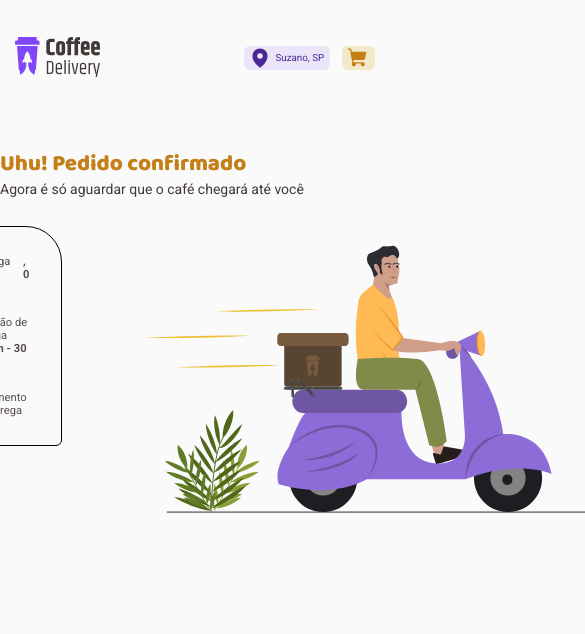
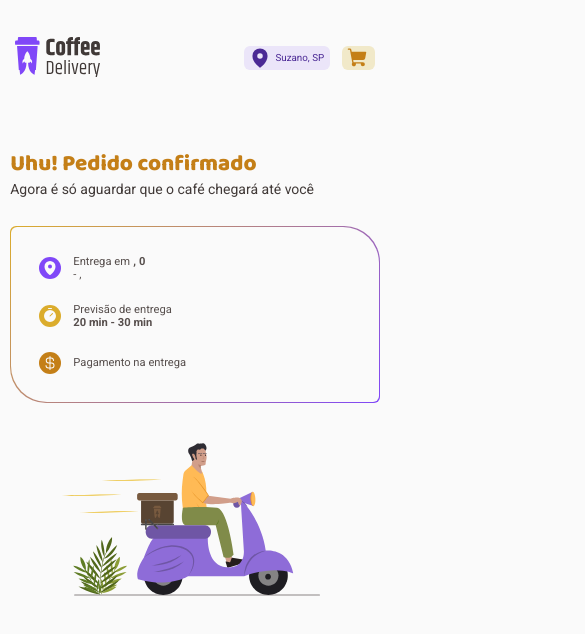
Before and after one commit to ViniciusOshima/Coffee-Delivery, a React (Vite) app: page /success in a window 390 px wide. Shown: the top 634 px of the page, 585 px wide, since content can reach past the window. Built offline with nearby package versions, Linux system fonts and the light colour scheme.

Commit message:
FEAT responsividade nas pages Checkout e Success. Coloração na borda do success. Projeto terminado

```diff
--- a/src/pages/Checkout/CardsCheckout/styles.ts
+++ b/src/pages/Checkout/CardsCheckout/styles.ts
@@ -6,6 +6,17 @@ export const CardContainer = styled.div`
 
   padding: 1.5rem 0;
   border-bottom: 1px solid ${(props) => props.theme['base-button']};
+
+  @media (max-width: 1010px) {
+    flex-direction: column;
+    align-items: flex-start;
+    gap: 10px;
+  }
+
+  @media (max-width: 900px) {
+    flex-direction: row;
+    align-items: flex-start;
+  }
 `
 
 export const InfoCardContainer = styled.div`
@@ -102,4 +113,12 @@ export const ValueCoffeeCardContainer = styled.h3`
   font-weight: 700;
   text-align: 130%;
   color: ${(props) => props.theme['base-text']};
+
+  @media (max-width: 1010px) {
+    margin: 0 5.5rem;
+  }
+
+  @media (max-width: 900px) {
+    margin: 0;
+  }
 `
--- a/src/pages/Checkout/CheckoutRequest/index.tsx
+++ b/src/pages/Checkout/CheckoutRequest/index.tsx
@@ -38,6 +38,7 @@ import {
   ValuesCoffeeContainer,
   ButtonPaymentContainerSelected,
   ErrorCartValidationContainer,
+  FormButtonPaymentContainer,
 } from './styles'
 import { CardCheckout } from '../CardsCheckout'
 import { useContext } from 'react'
@@ -90,7 +91,7 @@ export function Checkout() {
       <CompleteYourRequest>
         <TitlesCheckoutContainer>Complete seu pedido</TitlesCheckoutContainer>
 
-        <div>
+        <FormButtonPaymentContainer>
           <FormSection>
             <FormDescription>
               <MapPinLine size={22} />
@@ -276,7 +277,7 @@ export function Checkout() {
               )}
             </ButtonSectionContainer>
           </PaymentSectionContainer>
-        </div>
+        </FormButtonPaymentContainer>
       </CompleteYourRequest>
 
       <CoffeesSelected>
--- a/src/pages/Checkout/CheckoutRequest/styles.ts
+++ b/src/pages/Checkout/CheckoutRequest/styles.ts
@@ -9,6 +9,17 @@ export const CheckoutContainer = styled.form`
   display: flex;
   gap: 32px;
   justify-content: center;
+
+  @media (max-width: 1010px) {
+    max-width: 50rem;
+  }
+
+  @media (max-width: 900px) {
+    flex-direction: column;
+    align-items: flex-start;
+
+    max-width: 45rem;
+  }
 `
 
 export const TitlesCheckoutContainer = styled.h2`
@@ -21,10 +32,30 @@ export const TitlesCheckoutContainer = styled.h2`
 
 export const CompleteYourRequest = styled.div`
   width: 40rem;
+
+  @media (max-width: 610px) {
+    width: 100%;
+    max-width: 33rem;
+    margin: 0 auto;
+  }
+`
+
+export const FormButtonPaymentContainer = styled.div`
+  @media (max-width: 510px) {
+    display: flex;
+    flex-direction: column;
+    gap: 20px;
+  }
 `
 
 export const CoffeesSelected = styled.div`
   width: 28rem;
+
+  @media (max-width: 610px) {
+    width: 100%;
+    max-width: 33rem;
+    margin: 0 auto;
+  }
 `
 
 export const FormSection = styled.div`
@@ -34,6 +65,12 @@ export const FormSection = styled.div`
   padding: 2.5rem;
 
   background-color: ${(props) => props.theme['base-card']};
+
+  @media (max-width: 510px) {
+    width: 100%;
+    max-width: 33rem;
+    margin: 0 auto;
+  }
 `
 
 export const FormDescription = styled.div`
@@ -100,22 +137,42 @@ export const CEPInputContainer = styled.input`
 
 export const RuaInputInputContainer = styled.input`
   width: 35rem;
+
+  @media (max-width: 610px) {
+    width: 28.5rem;
+  }
 `
 
 export const NumeroInputContainer = styled.input`
   width: 12.5rem;
+
+  @media (max-width: 610px) {
+    width: 10rem;
+  }
 `
 
 export const ComplementoInputContainer = styled.input`
   width: 21.75rem;
+
+  @media (max-width: 610px) {
+    width: 17.4rem;
+  }
 `
 
 export const BairroInputContainer = styled.input`
   width: 12.5rem;
+
+  @media (max-width: 610px) {
+    width: 10rem;
+  }
 `
 
 export const CidadeInputContainer = styled.input`
   width: 17.25rem;
+
+  @media (max-width: 610px) {
+    width: 12.5rem;
+  }
 `
 
 export const UFInputContainer = styled.input`
@@ -139,6 +196,12 @@ export const PaymentSectionContainer = styled.div`
   display: flex;
   flex-direction: column;
   gap: 2rem;
+
+  @media (max-width: 510px) {
+    width: 100%;
+    max-width: 33rem;
+    margin: 0 auto;
+  }
 `
 
 export const PaymentDescriptionContainer = styled.div`
@@ -241,6 +304,14 @@ export const CoffeesSelectedContainer = styled.div`
   padding: 1rem 2.5rem 2.5rem;
 
   background-color: ${(props) => props.theme['base-card']};
+
+  @media (max-width: 1010px) {
+    width: 20rem;
+  }
+
+  @media (max-width: 900px) {
+    width: 28rem;
+  }
 `
 
 export const RequestInfoContainer = styled.div``
--- a/src/pages/Home/slogan/styles.ts
+++ b/src/pages/Home/slogan/styles.ts
@@ -209,9 +209,13 @@ export const ContainerCoffee = styled.div`
 export const ContainerWrapCoffee = styled.div`
   display: flex;
   flex-wrap: wrap;
-  justify-content: center;
+  justify-content: flex-start;
   gap: 2rem;
 
   width: 100%;
   max-width: 70rem;
+
+  @media (max-width: 980px) {
+    justify-content: center;
+  }
 `
--- a/src/pages/Success/index.tsx
+++ b/src/pages/Success/index.tsx
@@ -2,6 +2,7 @@ import { CurrencyDollar, MapPin, Timer } from 'phosphor-react'
 import imgSuccess from '../../assets/Illustration-Success.svg'
 import {
   AddressContainer,
+  BorderInfoContainer,
   CurrencyDollarContainer,
   ImgSuccessContainer,
   InfoContainer,
@@ -27,6 +28,7 @@ export function Success() {
         </IntroContainer>
 
         <InfoImgContainer>
+          <BorderInfoContainer>
             <InfoContainer>
               <SpecificInfoContainer>
                 <MapPinContainer>
@@ -70,14 +72,15 @@ export function Success() {
                     <strong>{paymentMethod.debitCard}</strong>
                   )}
 
-                {paymentMethod.money && <strong>{paymentMethod.money}</strong>}
+                  {paymentMethod.money && (
+                    <strong>{paymentMethod.money}</strong>
+                  )}
                 </div>
               </SpecificInfoContainer>
             </InfoContainer>
+          </BorderInfoContainer>
 
-          <ImgSuccessContainer>
-            <img src={imgSuccess} alt="" />
-          </ImgSuccessContainer>
+          <ImgSuccessContainer src={imgSuccess} alt="" />
         </InfoImgContainer>
       </SuccessContainer>
     </>
--- a/src/pages/Success/styles.ts
+++ b/src/pages/Success/styles.ts
@@ -5,6 +5,14 @@ export const SuccessContainer = styled.div`
   max-width: 70rem;
 
   margin: 0 auto;
+
+  @media (max-width: 1110px) {
+    max-width: 64rem;
+  }
+
+  @media (max-width: 920px) {
+    max-width: 33rem;
+  }
 `
 export const IntroContainer = styled.div`
   padding: 5rem 0 2.5rem;
@@ -31,11 +39,15 @@ export const InfoImgContainer = styled.div`
   justify-content: center;
   align-items: center;
   gap: 6.375rem;
+
+  @media (max-width: 920px) {
+    flex-direction: column;
+    gap: 3rem;
+  }
 `
 
 export const InfoContainer = styled.div`
   border-radius: 6px 36px 6px 36px;
-  border: 1px solid;
 
   width: 32.875rem;
   padding: 2.5rem;
@@ -45,6 +57,16 @@ export const InfoContainer = styled.div`
   justify-content: center;
   align-items: flex-start;
   gap: 2rem;
+
+  background: ${(props) => props.theme.background};
+`
+
+export const BorderInfoContainer = styled.div`
+  background-image: linear-gradient(135deg, #dbac2c, #8047f8);
+
+  border-radius: 6px 36px 6px 36px;
+
+  padding: 1px;
 `
 
 export const SpecificInfoContainer = styled.div`
@@ -113,7 +135,10 @@ export const CurrencyDollarContainer = styled.div`
   background-color: ${(props) => props.theme['yellow-dark']};
 `
 
-export const ImgSuccessContainer = styled.div`
+export const ImgSuccessContainer = styled.img`
   width: 30.75rem;
-  height: 18.3125rem;
+
+  @media (max-width: 1110px) {
+    width: 25rem;
+  }
 `
```
Lines whose indentation alone changed are shown as unchanged.
